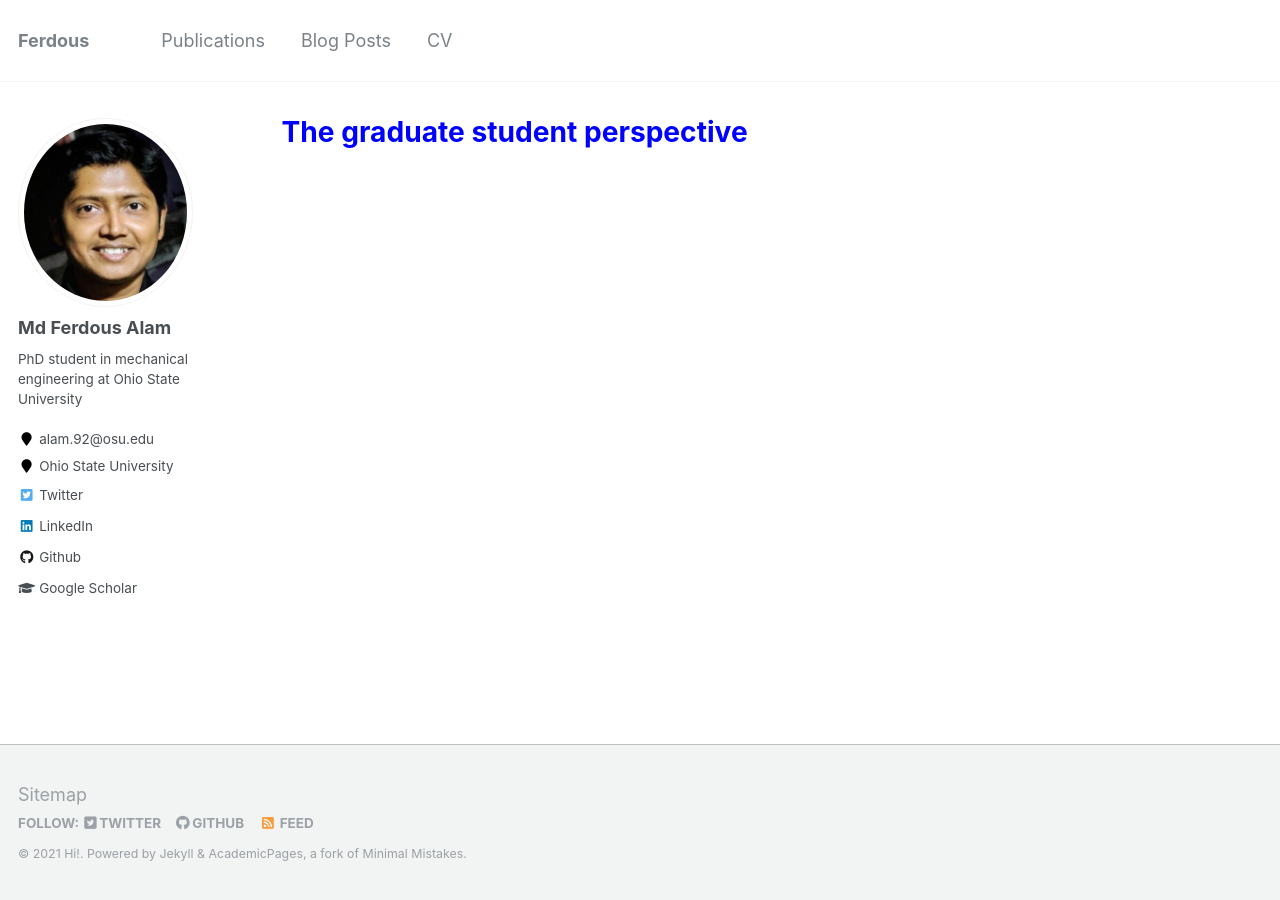
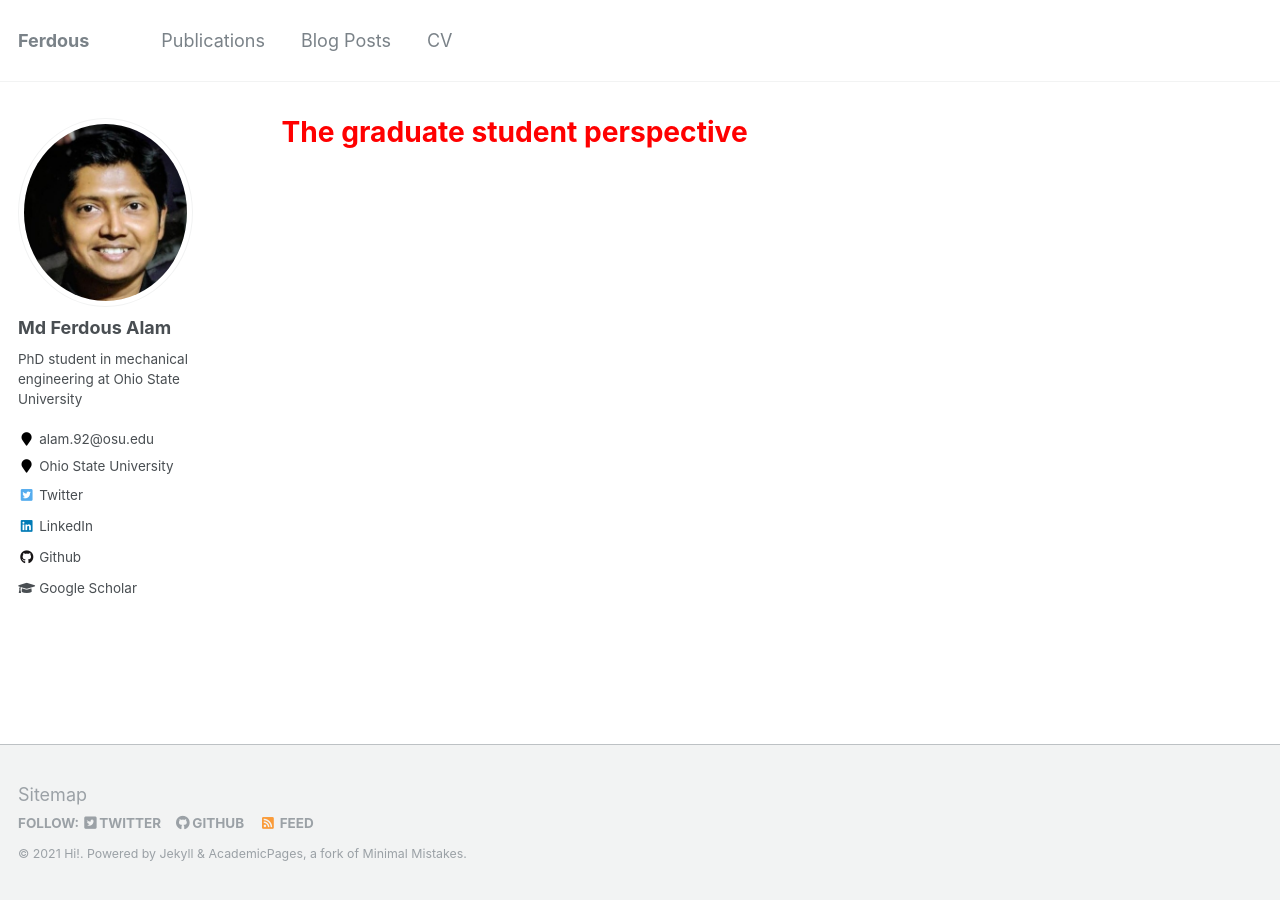
Before and after one commit to ghost-083/ghost-083.github.io, a Jekyll site: the page built from _pages/blog-posts.html, in a window 1280 px wide. Built offline with Jekyll 4.4.1, drawn with Linux system fonts in a browser that asks for light colours.

Commit message:
Trigger rebuild

```diff
--- a/_pages/blog-posts.html
+++ b/_pages/blog-posts.html
@@ -1,7 +1,7 @@
 ---
 layout: archive
 permalink: /blog-posts/
-title: <span style="color:blue">The graduate student perspective</span>
+title: <span style="color:red">The graduate student perspective</span>
 author_profile: true
 redirect_from:
   - /wordpress/blog-posts/
```
